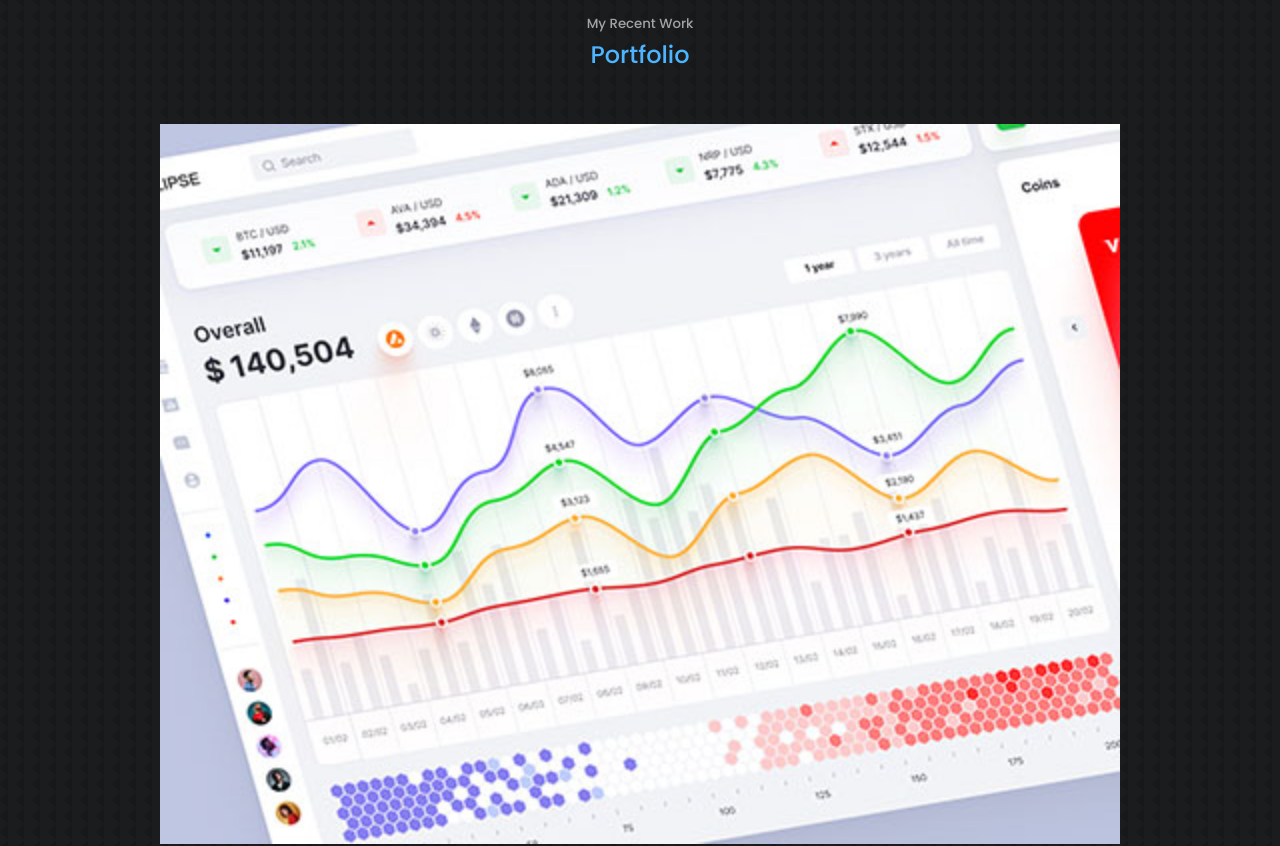
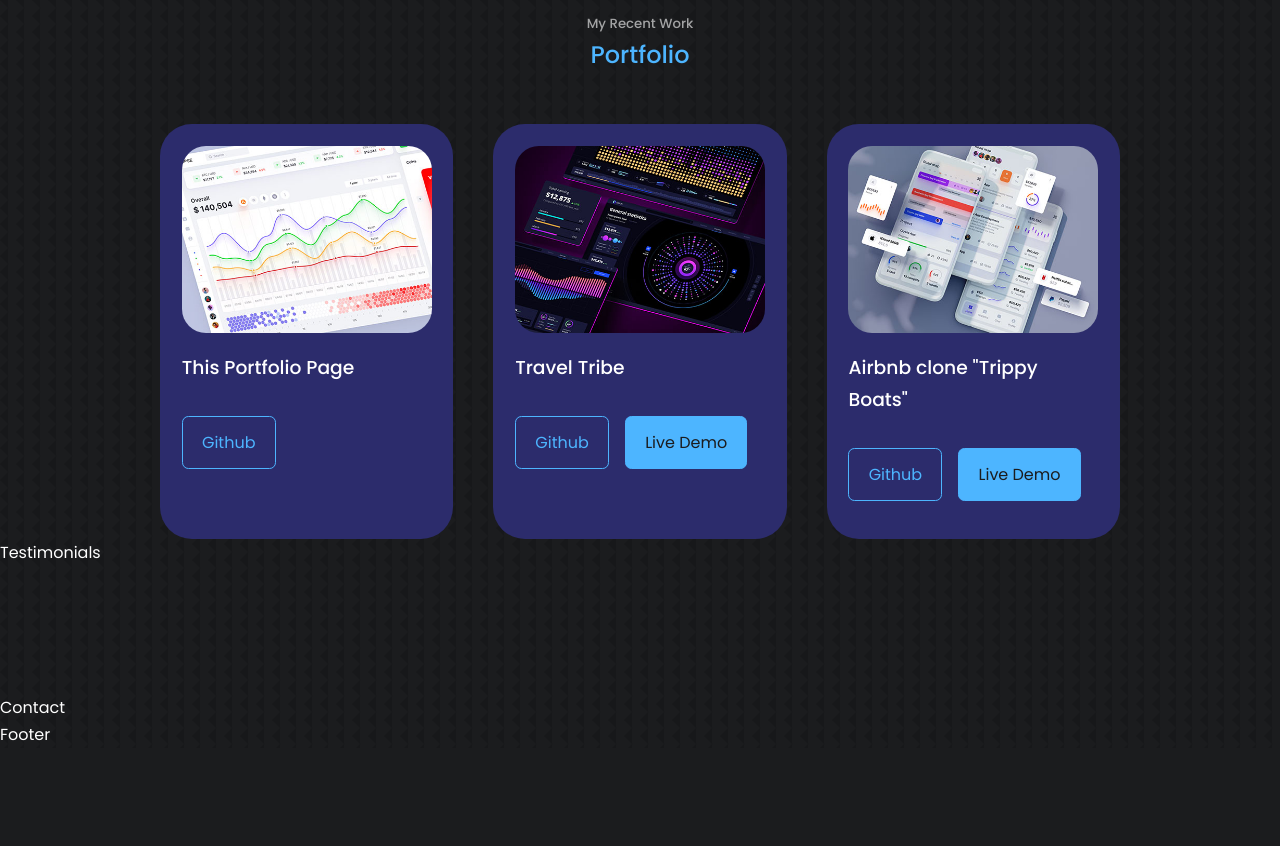
Before and after one commit to Edwardtoonela/react-portfolio-website, a React (Create React App) app: page / in a window 1280 px wide. Shown: the part 2920-3766 px from the top of the page. After the commit the page ends 3668 px from the top, so only its background shows below. Built offline with nearby package versions, Linux system fonts and the light colour scheme.

Commit message:
portfolio's hardcoded version done, will attempt array method

```diff
--- a/src/components/portfolio/portfolio.css
+++ b/src/components/portfolio/portfolio.css
@@ -0,0 +1,51 @@
+.portfolio__container {
+  display: grid;
+  grid-template-columns: repeat(3, 1fr);
+  gap: 2.5rem;
+}
+
+.portfolio__item {
+  background: var(--color-bg-variant);
+  padding: 1.3rem;
+  border-radius: 2rem;
+  border: 1px solid transparent;
+  transition: var(--transition);
+}
+
+.portfolio__item:hover {
+  border-color: var(--color-primary-variant);
+  background: transparent;
+}
+
+.portfolio__item-image {
+  border-radius: 1.5rem;
+  overflow: hidden;
+}
+
+.portfolio__item h3 {
+  margin: 1.2rem 0 2rem;
+}
+
+.portfolio__item-cta {
+  display: flex;
+  gap: 1rem;
+  margin-bottom: 1rem;
+}
+
+/* ----------- Media queries MD ----------- */
+
+@media screen and (max-width: 1024px) {
+  .portfolio__container {
+    grid-template-columns: 1fr 1fr;
+    gap: 1.2rem;
+  }
+}
+
+/* ----------- Media queries SM ----------- */
+
+@media screen and (max-width: 600px) {
+  .portfolio__container {
+    grid-template-columns: 1fr;
+    gap: 1rem;
+  }
+}
--- a/src/components/portfolio/portfolio.jsx
+++ b/src/components/portfolio/portfolio.jsx
@@ -12,27 +12,33 @@
 
       <div className="container portfolio__container">
         <article className="portfolio__item">
-          <div className="portfolio_item-image">
+          <div className="portfolio__item-image">
             <img src={IMG1} alt="" />
           </div>
           <h3>This Portfolio Page</h3>
-          <a href="https://github.com/Edwardtoonela/react-portfolio-website" className="btn" target='_blank'>Github</a>
+          <div className="portfolio__item-cta">
+            <a href="https://github.com/Edwardtoonela/react-portfolio-website" className="btn" target='_blank'>Github</a>
+          </div>
         </article>
         <article className="portfolio__item">
-          <div className="portfolio_item-image">
+          <div className="portfolio__item-image">
             <img src={IMG2} alt="" />
           </div>
           <h3>Travel Tribe</h3>
-          <a href="https://github.com/Edwardtoonela/travel-tribe" className="btn" target='_blank'>Github</a>
-          <a href="http://www.trvltribe.com/" className="btn btn-primary" target='_blank'>Live Demo</a>
+          <div className="portfolio__item-cta">
+            <a href="https://github.com/Edwardtoonela/travel-tribe" className="btn" target='_blank'>Github</a>
+            <a href="http://www.trvltribe.com/" className="btn btn-primary" target='_blank'>Live Demo</a>
+          </div>
         </article>
         <article className="portfolio__item">
-          <div className="portfolio_item-image">
+          <div className="portfolio__item-image">
             <img src={IMG3} alt="" />
           </div>
           <h3>Airbnb clone "Trippy Boats"</h3>
-          <a href="https://github.com/dancosta-fed/trippy-boats" className="btn" target='_blank'>Github</a>
-          <a href="https://trippy-boats.herokuapp.com/" className="btn btn-primary" target='_blank'>Live Demo</a>
+          <div className="portfolio__item-cta">
+            <a href="https://github.com/dancosta-fed/trippy-boats" className="btn" target='_blank'>Github</a>
+            <a href="https://trippy-boats.herokuapp.com/" className="btn btn-primary" target='_blank'>Live Demo</a>
+          </div>
         </article>
       </div>
     </section>
```
